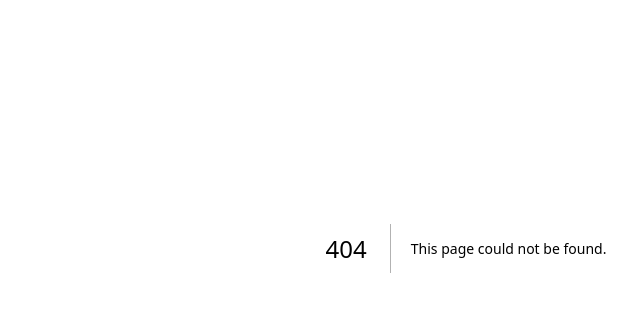
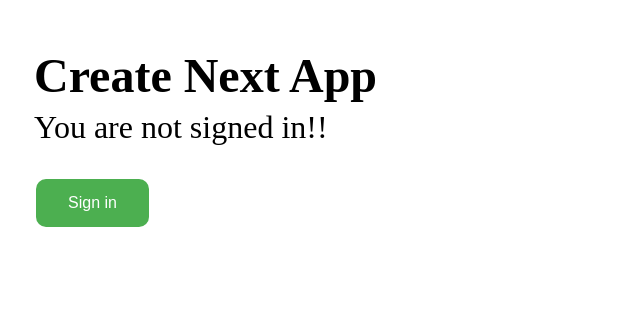
Before and after one commit to thomashong23/skientia, a Next.js app: page /Login in a window 1280 px wide. Before the commit this address had no page. Shown: the part 152-464 px from the top of the page, without its empty margins (174-814 px from the left). Built offline with nearby package versions, Linux system fonts and the light colour scheme; no server answers.

Commit message:
WORKS ON VERCELgit add . Trying to add google oauth with next-auth now

```diff
--- /dev/null
+++ b/pages/Login.js
@@ -0,0 +1,40 @@
+import { useSession, signIn, signOut } from "next-auth/react"
+import { useRouter } from 'next/router';
+import styles from '../styles/Login.module.css'
+
+
+export default function Login() {
+  const { data: session } = useSession()
+  const router = useRouter();
+  if (session) {
+    return (
+      <div className={styles.container}>
+        <h1 className="title">Create Next App</h1>
+        <div className={styles.content}>
+          <h2> Signed in as {session.user.email} <br /></h2>
+          <div classname={styles.btns}>
+            <button className={styles.button} onClick={() => router.push('/Profile')}>
+              User Profile
+            </button>
+            <button className={styles.button} onClick={() => {
+              signOut()
+            }}>
+              Sign out
+            </button>
+          </div>
+        </div>
+      </div>
+
+    )
+  }
+  return (
+    <div className={styles.container}>
+      <h1 className="title">Create Next App</h1>
+      <div className={styles.content}>
+        <h2> You are not signed in!!</h2>
+        <button className={styles.button}
+          onClick={() => signIn()}>Sign in</button>
+      </div>
+    </div>
+  )
+}
--- a/pages/createPost.tsx
+++ b/pages/createPost.tsx
@@ -1,5 +1,6 @@
 import 'styles/globals.css';
 import Link from 'next/link';
+import { useRouter } from 'next/router';
 import React, { useState, useEffect } from 'react';
 
 import 'firebase/compat/auth';
@@ -15,6 +16,7 @@
   const [crowdNum, setCrowdNum] = useState(0);
   const [rating1, setRating1] = useState(0);
   const [rating, setRating] = useState(0);
+  const router = useRouter();
   const handleTrailSelect = (event: React.ChangeEvent<HTMLSelectElement>) => {
     setTrailName(event.target.value);
   };
@@ -130,7 +132,7 @@
         setRating1(0);
         setCrowdNum(0);
         setStarHello(0);
-        window.location.href = '/page';
+        router.push('/page');
       } else {
         console.error('Error creating post:', response.status);
       }
--- /dev/null
+++ b/styles/home.module.css
@@ -0,0 +1,143 @@
+.container {
+  padding: 0 2rem;
+}
+
+.main {
+  min-height: 100vh;
+  padding: 4rem 0;
+  flex: 1;
+  display: flex;
+  flex-direction: column;
+  justify-content: center;
+  align-items: center;
+}
+.loginButton{
+  background-color: #4CAF50; /* Green */
+  border: none;
+  color: white;
+  padding: 15px 32px;
+  text-align: center;
+  text-decoration: none;
+  display: block;
+  font-size: 16px;
+  margin: 25px 200px;
+  cursor: pointer;
+  border-radius: 12px;
+  /* box-shadow: 0 9px #999; */
+}
+
+.footer {
+  display: flex;
+  flex: 1;
+  padding: 2rem 0;
+  border-top: 1px solid #eaeaea;
+  justify-content: center;
+  align-items: center;
+}
+
+.footer a {
+  display: flex;
+  justify-content: center;
+  align-items: center;
+  flex-grow: 1;
+}
+
+.title a {
+  color: #0070f3;
+  text-decoration: none;
+}
+
+.title a:hover,
+.title a:focus,
+.title a:active {
+  text-decoration: underline;
+}
+
+.title {
+  margin: 0;
+  line-height: 1.15;
+  font-size: 4rem;
+}
+
+.title,
+.description {
+  text-align: center;
+}
+
+.description {
+  margin: 4rem 0;
+  line-height: 1.5;
+  font-size: 1.5rem;
+}
+
+.code {
+  background: #fafafa;
+  border-radius: 5px;
+  padding: 0.75rem;
+  font-size: 1.1rem;
+  font-family: Menlo, Monaco, Lucida Console, Liberation Mono, DejaVu Sans Mono,
+    Bitstream Vera Sans Mono, Courier New, monospace;
+}
+
+.grid {
+  display: flex;
+  align-items: center;
+  justify-content: center;
+  flex-wrap: wrap;
+  max-width: 800px;
+}
+
+.card {
+  margin: 1rem;
+  padding: 1.5rem;
+  text-align: left;
+  color: inherit;
+  text-decoration: none;
+  border: 1px solid #eaeaea;
+  border-radius: 10px;
+  transition: color 0.15s ease, border-color 0.15s ease;
+  max-width: 300px;
+}
+
+.card:hover,
+.card:focus,
+.card:active {
+  color: #0070f3;
+  border-color: #0070f3;
+}
+
+.card h2 {
+  margin: 0 0 1rem 0;
+  font-size: 1.5rem;
+}
+
+.card p {
+  margin: 0;
+  font-size: 1.25rem;
+  line-height: 1.5;
+}
+
+.logo {
+  height: 1em;
+  margin-left: 0.5rem;
+}
+
+@media (max-width: 600px) {
+  .grid {
+    width: 100%;
+    flex-direction: column;
+  }
+}
+
+@media (prefers-color-scheme: dark) {
+  .card,
+  .footer {
+    border-color: #222;
+  }
+  .code {
+    background: #111;
+  }
+  .logo img {
+    filter: invert(1);
+  }
+}
--- /dev/null
+++ b/styles/login.module.css
@@ -0,0 +1,31 @@
+.container {
+  margin: 200px 200px;
+
+
+}
+
+.container h1{
+  margin: 0;
+  font-size: 3rem;
+}
+
+.container .content h2{
+  font-size: 2rem;
+  font-weight: 400;
+  line-height: 1.5;
+  margin: 0 0 1.5rem;
+}
+
+.button{
+  background-color: #4CAF50;
+  border: none;
+  color: white;
+  padding: 15px 32px;
+  text-align: center;
+  text-decoration: none;
+  display: inline-block;
+  font-size: 16px;
+  margin: 4px 2px;
+  cursor: pointer;
+  border-radius: 10px;
+}
--- /dev/null
+++ b/styles/profile.module.css
@@ -0,0 +1,31 @@
+.container {
+  margin: 200px 200px;
+
+
+}
+
+.container h1{
+  margin: 0;
+  font-size: 3rem;
+}
+
+.container .content h2{
+  font-size: 2rem;
+  font-weight: 400;
+  line-height: 1.5;
+  margin: 0 0 1.5rem;
+}
+
+.button{
+  background-color: #4CAF50;
+  border: none;
+  color: white;
+  padding: 15px 32px;
+  text-align: center;
+  text-decoration: none;
+  display: inline-block;
+  font-size: 16px;
+  margin: 4px 2px;
+  cursor: pointer;
+  border-radius: 10px;
+}
```
Also changed, not shown: pages/Profile.js (added, +30 -0 lines), pages/api/auth/[...nextauth].js (added, +13 -0 lines), pages/index.js (added, +32 -0 lines), styles/homepage.css (line endings or trailing spaces), 2 other files (tests, documents, lock files or other folders).
